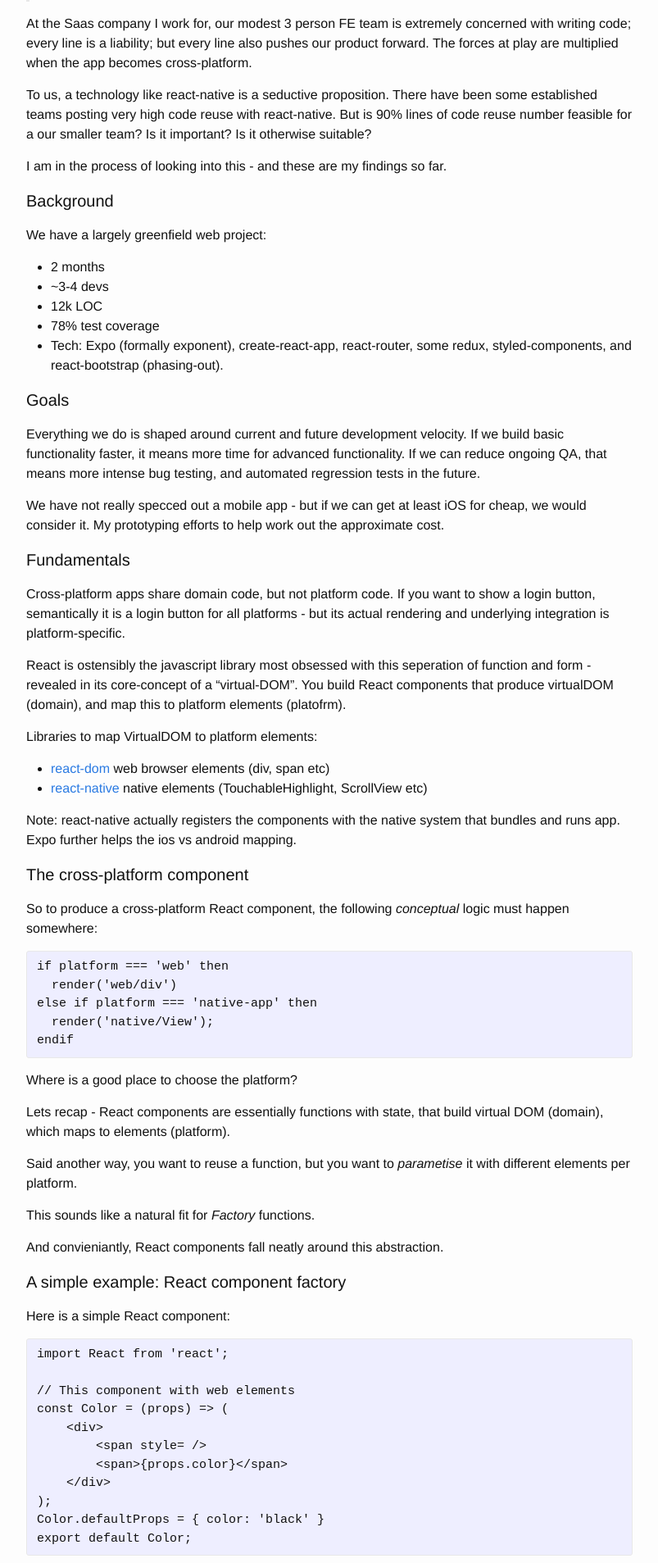
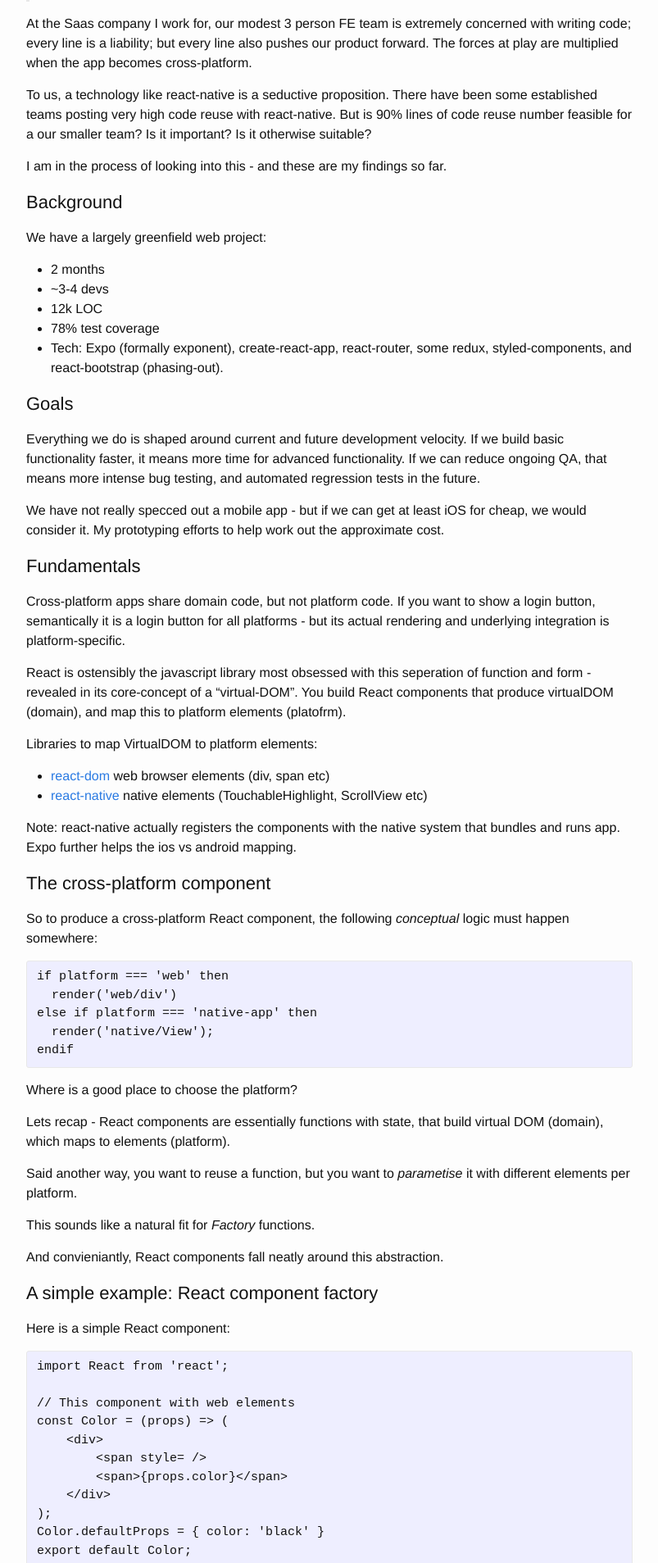
Before and after one commit to AshCoolman/docs, a Jekyll site: the page built from _posts/2017-04-19-learn-once-domain-once.markdown, in a window 1280 px wide. Shown: the part 462-2369 px from the top of the page at 82% size, without its empty margins (238-1041 px from the left). Built offline with Jekyll 4.4.1, drawn with Linux system fonts in a browser that asks for light colours.

Commit message:
style (Post): tweak

```diff
--- a/_sass/_layout.scss
+++ b/_sass/_layout.scss
@@ -209,7 +209,7 @@
 
 .post-content {
     margin-bottom: $spacing-unit;
-
+    /*
     // h2 {
     //     font-size: 32px;
 
@@ -233,6 +233,7 @@
     //         font-size: 18px;
     //     }
     // }
+    */
     h1 {
         font-size: 36px;
     }
@@ -247,10 +248,10 @@
     }
 
     h5 {
-        font-size: 20px;
+        font-size: 22px;
     }
     h6 {
-        font-size: 18px;
+        font-size: 20px;
     }
 
 
```
